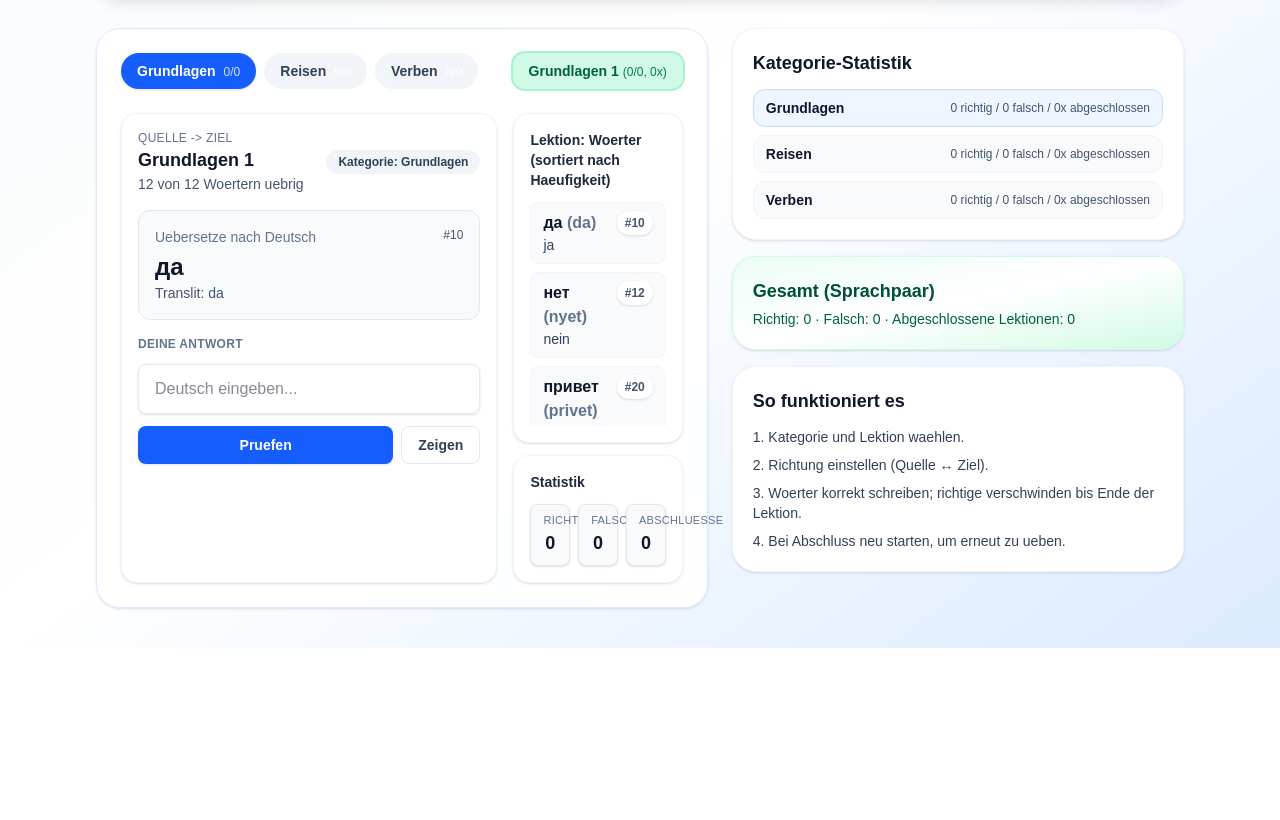
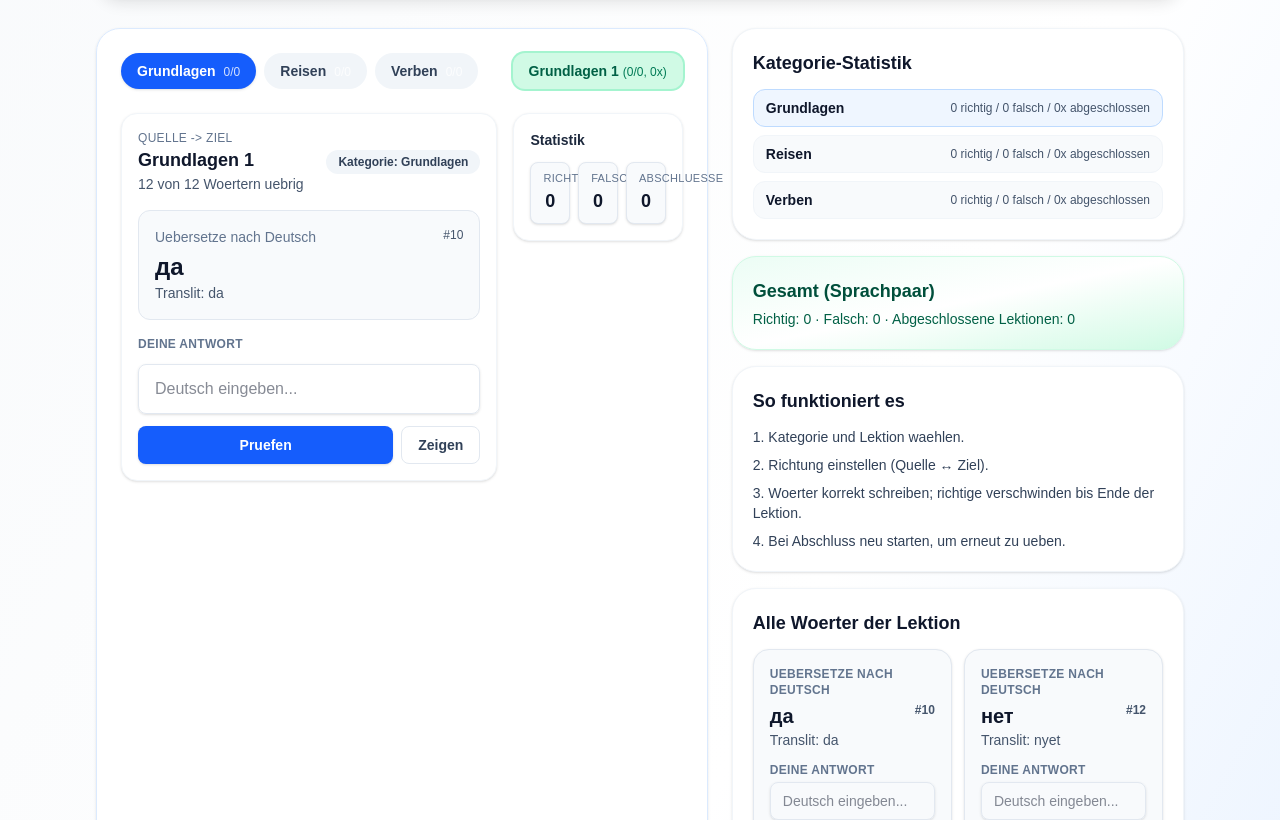
Before and after one commit to CrTrudy/Free-Trainer, a Next.js app: page / in a window 1280 px wide. Shown: the part 280-1100 px from the top of the page. Before the commit the page ends 928 px from the top, so only its background shows below. Built offline with nearby package versions, Linux system fonts and the light colour scheme.

Commit message:
Änderung LessonTrainer

```diff
--- a/src/app/page.tsx
+++ b/src/app/page.tsx
@@ -221,16 +221,6 @@ export default function Home() {
 
               <div className="space-y-3">
                 <div className="rounded-2xl border border-slate-100 bg-white p-4 shadow-sm">
-                  <h3 className="text-sm font-semibold text-slate-800">
-                    Lektion: Woerter (sortiert nach Haeufigkeit)
-                  </h3>
-                  <div className="mt-3 grid max-h-56 grid-cols-1 gap-2 overflow-y-auto">
-                    {lessonWords.map((word) => (
-                      <LessonWord key={word.id} entry={word} />
-                    ))}
-                  </div>
-                </div>
-                <div className="rounded-2xl border border-slate-100 bg-white p-4 shadow-sm">
                   <h3 className="text-sm font-semibold text-slate-800">Statistik</h3>
                   <div className="mt-3 grid grid-cols-3 gap-2 text-sm">
                     <StatBadge label="Richtig" value={(lessonStats[safeLessonId]?.correct ?? 0).toString()} />
@@ -281,6 +271,15 @@ export default function Home() {
                 <li>3. Woerter korrekt schreiben; richtige verschwinden bis Ende der Lektion.</li>
                 <li>4. Bei Abschluss neu starten, um erneut zu ueben.</li>
               </ol>
+            </div>
+
+            <div className="rounded-3xl border border-slate-100 bg-white p-5 shadow-sm">
+              <h2 className="text-lg font-semibold text-slate-900">Alle Woerter der Lektion</h2>
+              <div className="mt-3 grid grid-cols-1 gap-3 md:grid-cols-2">
+                {lessonWords.map((word) => (
+                  <WordExerciseCard key={word.id} entry={word} direction={direction} />
+                ))}
+              </div>
             </div>
           </aside>
         </div>
@@ -551,3 +550,39 @@ function LessonWord({ entry }: { entry: WordEntry }) {
     </div>
   );
 }
+
+function WordExerciseCard({ entry, direction }: { entry: WordEntry; direction: Direction }) {
+  const isReverse = direction === "target-to-source";
+  const prompt = isReverse ? "Uebersetze nach Russisch" : "Uebersetze nach Deutsch";
+  const front = isReverse ? entry.targets.map((t) => t.text).join(", ") : entry.source;
+  const inputPlaceholder = isReverse ? "Russisch eingeben..." : "Deutsch eingeben...";
+  return (
+    <div className="rounded-2xl border border-slate-200 bg-slate-50 p-4 shadow-sm">
+      <p className="text-xs font-semibold uppercase tracking-wide text-slate-500">{prompt}</p>
+      <div className="mt-1 flex items-start justify-between gap-2">
+        <div>
+          <p className="text-xl font-semibold text-slate-900">{front}</p>
+          {entry.translit && <p className="text-sm text-slate-600">Translit: {entry.translit}</p>}
+        </div>
+        <div className="text-xs font-semibold text-slate-600">#{entry.frequencyRank}</div>
+      </div>
+      <label className="mt-3 block text-xs font-semibold uppercase tracking-wide text-slate-500">
+        Deine Antwort
+      </label>
+      <input
+        className="mt-1 w-full rounded-lg border border-slate-200 px-3 py-2 text-sm shadow-sm focus:border-blue-500 focus:outline-none focus:ring-2 focus:ring-blue-100"
+        placeholder={inputPlaceholder}
+        aria-label="Antwortfeld Vorschau"
+        disabled
+      />
+      <div className="mt-2 flex gap-2">
+        <button className="flex-1 rounded-lg bg-blue-600 px-3 py-2 text-xs font-semibold text-white shadow-sm" disabled>
+          Pruefen
+        </button>
+        <button className="rounded-lg border border-slate-200 px-3 py-2 text-xs font-semibold text-slate-700" disabled>
+          Zeigen
+        </button>
+      </div>
+    </div>
+  );
+}
```
